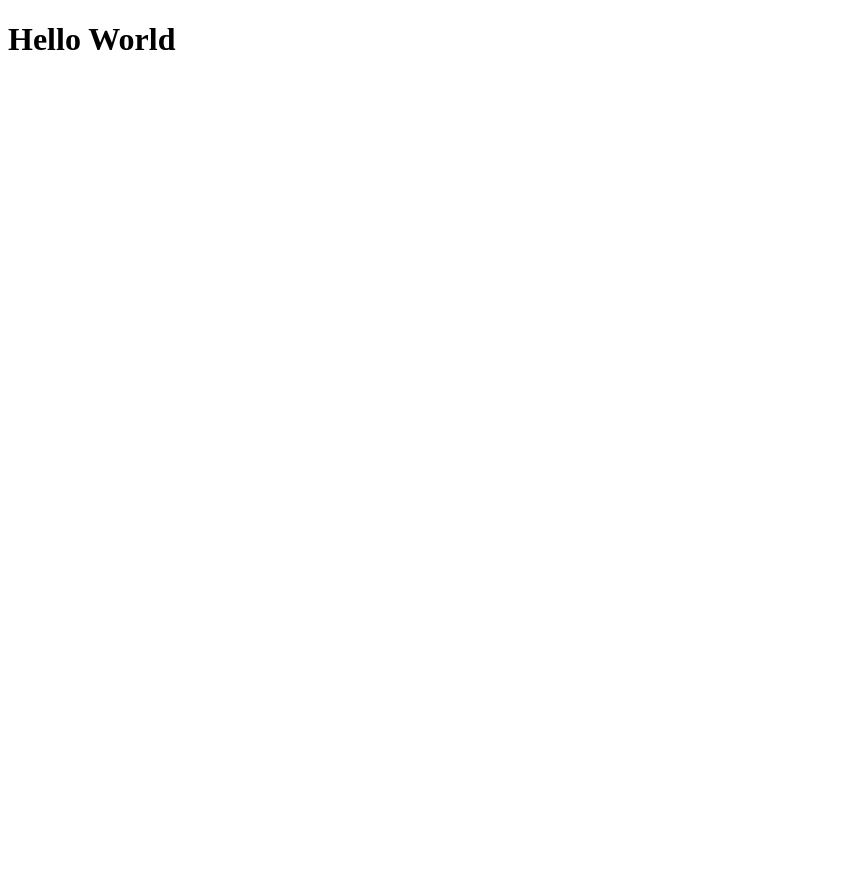
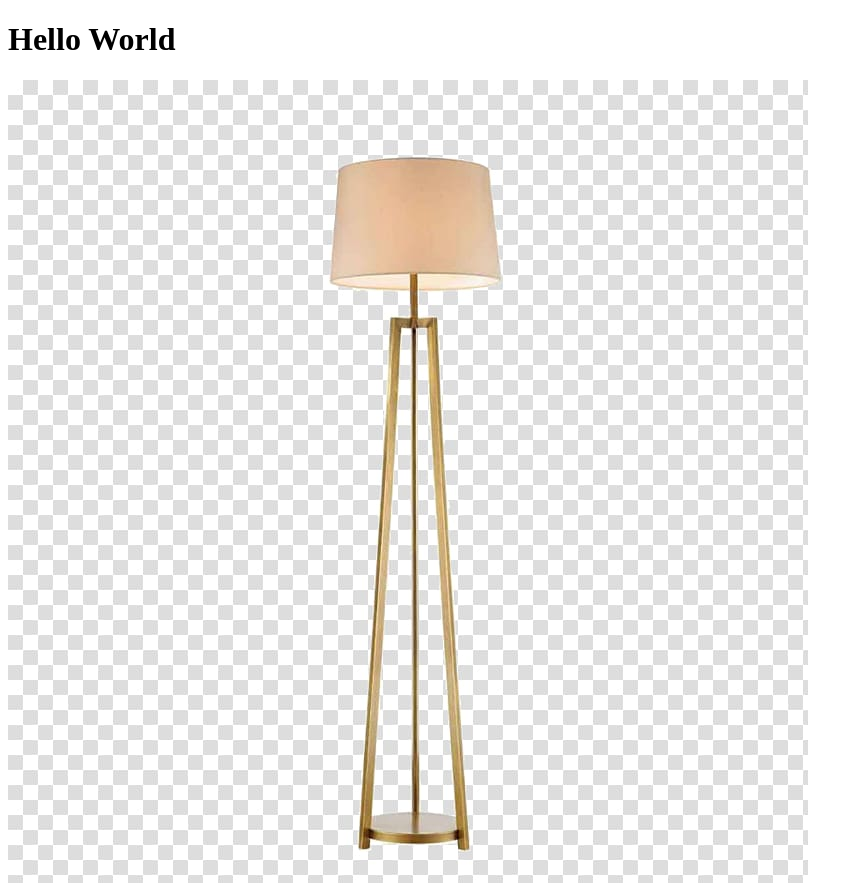
Before and after one commit to BaldinIllia/498-html, a plain HTML site: page index.html in a window 1280 px wide. Shown: the whole page, without its empty margins (0-863 px from the left). Before the commit the page ends 800 px from the top, so only its background shows below. Drawn offline with Linux system fonts and the light colour scheme.

Commit message:
Sample code

```diff
--- a/index.html
+++ b/index.html
@@ -8,5 +8,6 @@
 </head>
 <body>
     <h1>Hello World</h1>
+    <img src="img/lampStanding.jpg" alt="lamp">
 </body>
 </html>
```
Also changed, not shown: img/lampStanding.jpg (added).
